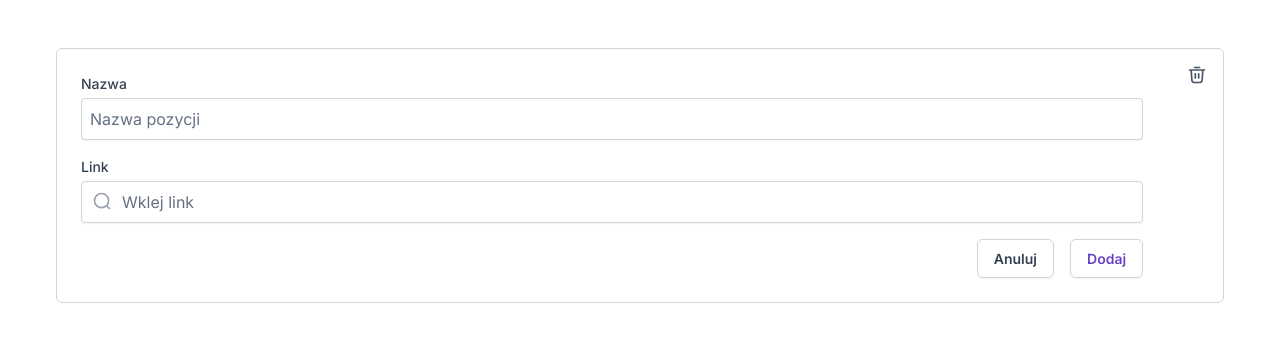
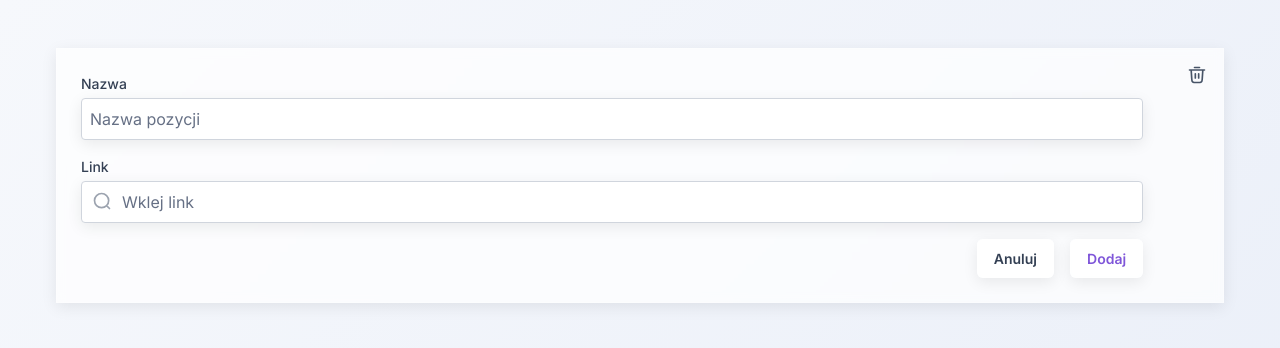
Before and after one commit to MishanyaZh/navigation-list, a Next.js app: page / in a window 1280 px wide. Both pictures are taken after a click on the button "Dodaj pozycję menu". Shown: the top 348 px of the page. Built offline with nearby package versions, Linux system fonts and the light colour scheme.

Commit message:
Refactor Navigation components for improved styling and animations; update global styles and Tailwind configuration

```diff
--- a/src/app/components/NavigationForm/NavigationForm.tsx
+++ b/src/app/components/NavigationForm/NavigationForm.tsx
@@ -51,7 +51,7 @@ export default function NavigationForm({
   });
 
   return (
-    <div className="bg-background-default border border-border-primary rounded-md p-6 mx-6 my-4 relative">
+    <div className="glass-card p-6 mx-6 my-4 relative animate-scale">
       <button
         onClick={onClose}
         className="absolute right-4 top-4 text-text-tertiary hover:text-text-secondary"
@@ -95,13 +95,13 @@ export default function NavigationForm({
           <button
             type="button"
             onClick={onClose}
-            className="px-4 py-2 text-sm font-semibold text-button-secondary-fg bg-white border border-border-primary rounded-md hover:bg-background-secondary shadow-custom"
+            className="button-hover px-4 py-2 text-sm font-semibold text-button-secondary-fg glass-card rounded-md"
           >
             Anuluj
           </button>
           <button
             type="submit"
-            className="px-4 py-2 text-sm font-semibold text-button-primary-action bg-white border border-border-primary rounded-md hover:bg-background-secondary shadow-custom"
+            className="button-hover px-4 py-2 text-sm font-semibold text-button-primary-bg glass-card rounded-md"
           >
             {initialData ? 'Zapisz' : 'Dodaj'}
           </button>
--- a/src/app/components/NavigationList/NavigationListItem.tsx
+++ b/src/app/components/NavigationList/NavigationListItem.tsx
@@ -63,11 +63,15 @@ export default function NavigationListItem({
   };
 
   return (
-    <div ref={setNodeRef} style={style} className={`${child ? 'pl-16' : ''}`}>
+    <div
+      ref={setNodeRef}
+      style={style}
+      className={`${child ? 'pl-16' : ''} animate-fade-in`}
+    >
       <div
-        className={`min-w-[400px] flex items-center justify-between p-4 border border-border-primary ${
+        className={`min-w-[400px] flex items-center justify-between p-4 glass-card ${
           child ? 'border-l rounded-md' : 'rounded-md'
-        }`}
+        } transform transition-all duration-300 hover:shadow-hover hover:-translate-y-1`}
       >
         <div className="flex items-center gap-4 min-w-0 flex-1">
           <button
@@ -119,11 +123,13 @@ export default function NavigationListItem({
       </div>
 
       {(editingItem?.id === item.id || isAddingSubItem) && (
-        <NavigationForm
-          initialData={editingItem?.id === item.id ? editingItem : undefined}
-          onSubmit={handleFormSubmit}
-          onClose={handleFormClose}
-        />
+        <div className="animate-slide-up">
+          <NavigationForm
+            initialData={editingItem?.id === item.id ? editingItem : undefined}
+            onSubmit={handleFormSubmit}
+            onClose={handleFormClose}
+          />
+        </div>
       )}
 
       {item.children && item.children.length > 0 && (
--- a/src/app/globals.css
+++ b/src/app/globals.css
@@ -4,10 +4,15 @@
 @tailwind components;
 @tailwind utilities;
 
-:root {
-  --background: #ffffff;
+body {
+  background: linear-gradient(135deg, #f6f8fc 0%, #e9eef8 100%);
+  min-height: 100vh;
 }
 
-body {
-  background: var(--background);
+.glass-card {
+  @apply backdrop-blur-sm bg-background-glass border border-white/20 shadow-custom;
 }
+
+.button-hover {
+  @apply transition-all duration-300 hover:shadow-hover hover:scale-[1.02];
+}
--- a/tailwind.config.ts
+++ b/tailwind.config.ts
@@ -12,6 +12,8 @@ export default {
         background: {
           default: '#FFFFFF',
           secondary: '#F9FAFB',
+          gradient: 'linear-gradient(135deg, #f6f8fc 0%, #e9eef8 100%)',
+          glass: 'rgba(255, 255, 255, 0.7)',
         },
         text: {
           primary: '#101828',
@@ -35,7 +37,9 @@ export default {
         },
       },
       boxShadow: {
-        custom: '0px 1px 2px 0px #1018280D',
+        custom: '0px 4px 15px rgba(0, 0, 0, 0.08)',
+        hover: '0px 8px 20px rgba(0, 0, 0, 0.12)',
+        glow: '0 0 15px rgba(127, 86, 217, 0.3)',
       },
       fontSize: {
         sm: '14px',
@@ -49,6 +53,25 @@ export default {
       fontFamily: {
         sans: ['var(--font-inter)'],
       },
+      animation: {
+        'fade-in': 'fadeIn 0.4s ease-out',
+        'slide-up': 'slideUp 0.5s ease-out',
+        'scale': 'scale 0.3s ease-out',
+      },
+      keyframes: {
+        fadeIn: {
+          '0%': { opacity: '0' },
+          '100%': { opacity: '1' },
+        },
+        slideUp: {
+          '0%': { transform: 'translateY(20px)', opacity: '0' },
+          '100%': { transform: 'translateY(0)', opacity: '1' },
+        },
+        scale: {
+          '0%': { transform: 'scale(0.95)' },
+          '100%': { transform: 'scale(1)' },
+        },
+      },
     },
   },
   plugins: [],
```
